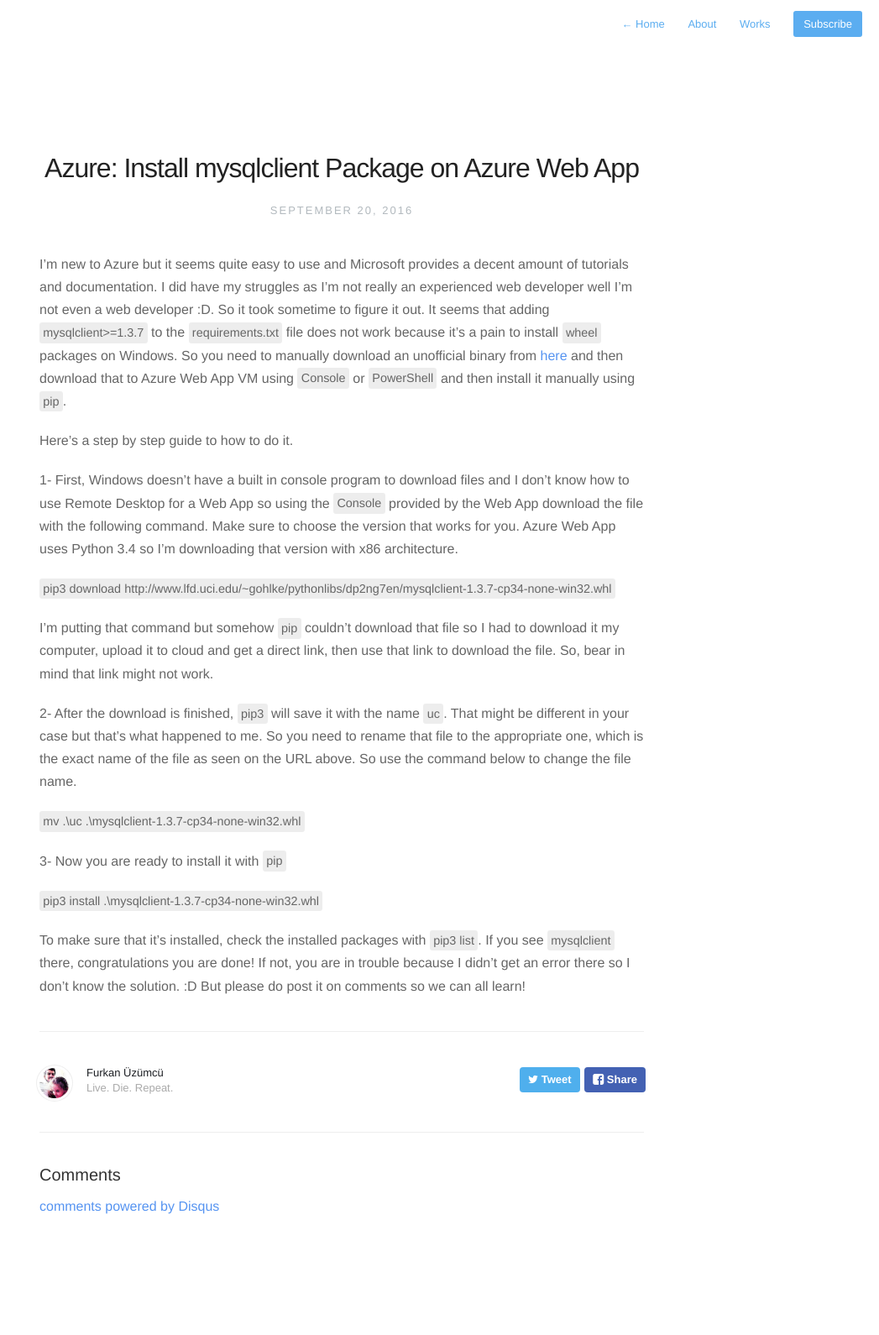
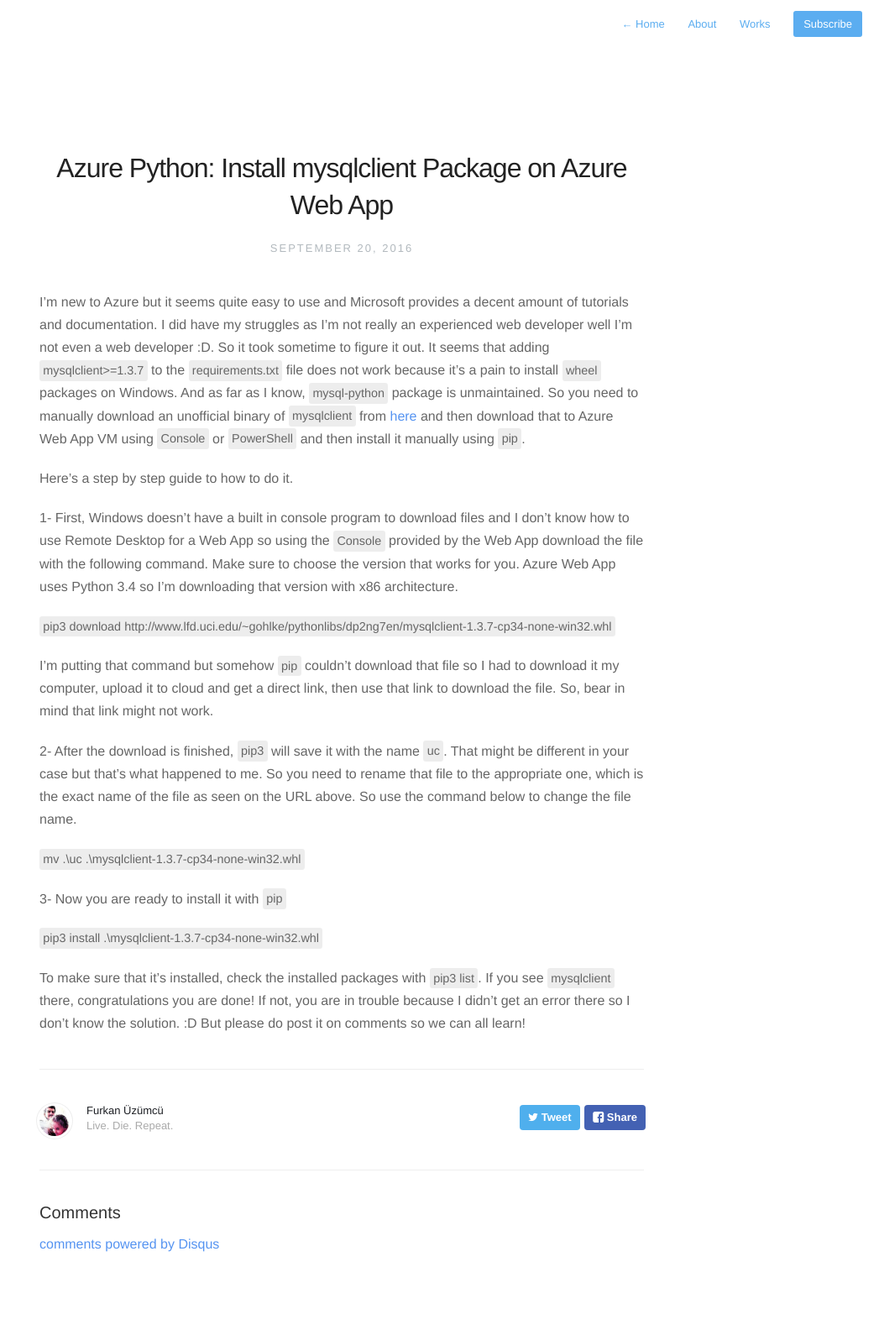
Before and after one commit to Furkanzmc/furkanzmc.github.io, a Jekyll site: the page built from _posts/2016-09-20-install-mysqlclient-azure.markdown, in a window 1280 px wide. Shown: the whole page at 84% size, without its empty margins (233-1280 px from the left). Built offline with Jekyll 4.4.1, drawn with Linux system fonts in a browser that asks for light colours; nearby versions of some CDN libraries; comment, search, counter and statistics services are not loaded; before the commit the page ends 1545 px from its top, so only the background shows below that.

Commit message:
Add more info

```diff
--- a/_posts/2016-09-20-install-mysqlclient-azure.markdown
+++ b/_posts/2016-09-20-install-mysqlclient-azure.markdown
@@ -1,5 +1,5 @@
 ---
-title:  "Azure: Install mysqlclient Package on Azure Web App"
+title:  "Azure Python: Install mysqlclient Package on Azure Web App"
 description: "Install mysqlclient to use MySQL with Python"
 date: 2016-09-20
 tags: azure, web, cloud
@@ -8,7 +8,7 @@ tags: azure, web, cloud
 I'm new to Azure but it seems quite easy to use and Microsoft provides a decent amount of tutorials and documentation. I did have my struggles
 as I'm not really an experienced web developer well I'm not even a web developer :D. So it took sometime to figure it out.
 It seems that adding `mysqlclient>=1.3.7` to the `requirements.txt` file does not work because it's a pain to install `wheel` packages on Windows.
-So you need to manually download an unofficial binary from [here](http://www.lfd.uci.edu/~gohlke/pythonlibs/#mysqlclient) and then download that to
+And as far as I know, `mysql-python` package is unmaintained. So you need to manually download an unofficial binary of `mysqlclient` from [here](http://www.lfd.uci.edu/~gohlke/pythonlibs/#mysqlclient) and then download that to
 Azure Web App VM using `Console` or `PowerShell` and then install it manually using `pip`.
 
 Here's a step by step guide to how to do it.
```
